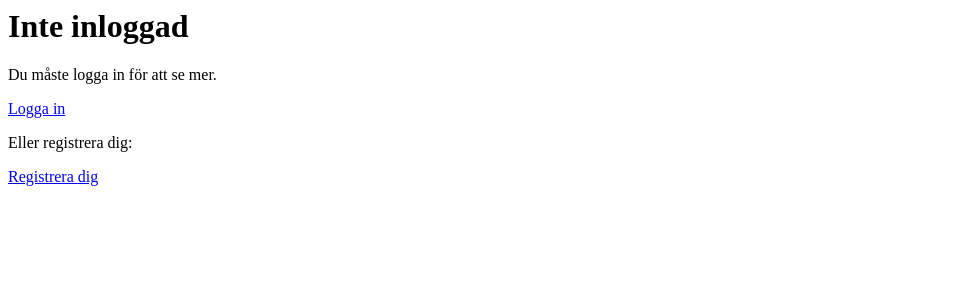
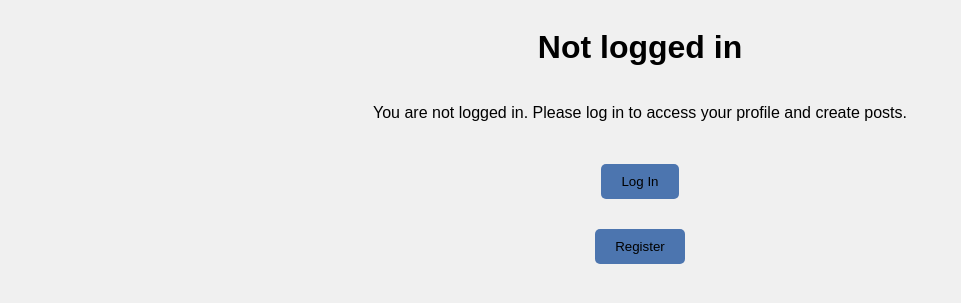
Before and after one commit to edu-polmar/Miniprojekt-forum-f-r-f-rskallar, a Flask app: page / in a window 1280 px wide. Shown: the top 303 px of the page, without its empty margins (0-961 px from the left). Run offline with Flask 3, Linux system fonts and the light colour scheme.

Commit message:
html and styling for all sites

```diff
--- a/app.py
+++ b/app.py
@@ -26,25 +26,9 @@ def index():
 
     if username:
         # Anpassat innehåll för inloggad användare
-        return f'''
-            <h1>Välkommen, {username}!</h1>
-            <p>Du är inloggad och behöver inte logga in igen när du klickar runt.</p>
-            <ul>
-                <button><a href="/profile">Min profil</a></button>
-                <button><a href="/posts">Skapa inlägg</a></button>
-                <br>
-                <button><a href="/logout">Logga ut</a></button>
-            </ul>
-        '''
+        return render_template('index.html', username=username)
     else:
-        return '''
-            <h1>Inte inloggad</h1>
-            <p>Du måste logga in för att se mer.</p>
-            <a href="/login">Logga in</a>
-            <p>Eller registrera dig:</p>
-            <a href="/register">Registrera dig</a>
-        '''
-
+        return render_template('home.html', username=None)
 
 @app.route('/login', methods=['GET', 'POST'])
 def login():
@@ -62,18 +46,10 @@ def login():
             session['username'] = username   # <-- Här skapas sessionen!
             return redirect(url_for('index'))
         else:
-            return 'Fel användarnamn eller lösenord. <a href="/login">Försök igen</a>'
+            return '<p style="position:absolute; left:50%; top:20%; transform:translate(-50%, -80%)">Invalid username or password.<br/> <a href="/login">Try again</a></p>'
 
     # GET: visa formuläret
-    return '''
-        <h1>Logga in</h1>
-        <form method="post">
-            Användarnamn: <input type="text" name="username"><br>
-            Lösenord:     <input type="password" name="passwd"><br>
-            <input type="submit" value="Logga in">
-        </form>
-        <p><i>Testa: alice/katt123 eller bob/hund456</i></p>
-    '''
+    return render_template('login.html')
 
 @app.route('/register', methods=['GET', 'POST'])
 def register():
@@ -128,19 +104,7 @@ def make_posts():
 
         return redirect(url_for('make_posts'))  # Skicka tillbaka till startsidan efter inlägg
 
-    return '''
-            <h1>Create post</h1>
-            <form method="post">
-                Post: <input type="text" name="post"><br>
-                <input type="submit" value="Skicka">
-            </form>
-
-            <button><a href="/">Tillbaka</a></button>
-
-            <h2>Alla inlägg</h2>
-            <ul>
-    ''' + ''.join(f'<li><strong>{post[0]}</strong> ({post[2]}): {post[1]}</li>' for post in get_all_posts()) + '''
-        '''
+    return render_template('posts.html', posts=get_all_posts())
 
 @app.route('/profile', methods=['GET'])
 def profile():
--- a/static/profile.css
+++ b/static/style.css
@@ -26,3 +26,26 @@ button a {
 button:hover {
   background-color: #3b5a8c;
 }
+
+ul {
+  display: flex;
+  justify-content: center;
+  align-items: center;
+  flex-direction: column;
+  padding: 0;
+}
+
+li {
+  margin-bottom: 10px;
+  list-style-type: none;
+}
+
+input[type="submit"] {
+  background-color: #4c75af;
+  color: rgb(0, 0, 0);
+  padding: 10px 20px;
+  margin: 10px;
+  border: none;
+  border-radius: 5px;
+  cursor: pointer;
+}
--- /dev/null
+++ b/templates/home.html
@@ -0,0 +1,27 @@
+<!doctype html>
+<html lang="en">
+  <head>
+    <meta charset="UTF-8" />
+    <meta name="viewport" content="width=device-width, initial-scale=1.0" />
+    <title>Home</title>
+    <link
+      rel="stylesheet"
+      href="{{ url_for('static', filename='style.css') }}"
+    />
+  </head>
+  <body>
+    <h1>Not logged in</h1>
+    <p>
+      You are not logged in. Please log in to access your profile and create
+      posts.
+    </p>
+    <ul>
+      <li>
+        <button><a href="/login">Log In</a></button>
+      </li>
+      <li>
+        <button><a href="/register">Register</a></button>
+      </li>
+    </ul>
+  </body>
+</html>
--- a/templates/profile.html
+++ b/templates/profile.html
@@ -4,6 +4,10 @@
     <meta charset="UTF-8" />
     <meta name="viewport" content="width=device-width, initial-scale=1.0" />
     <title>My Profile</title>
+    <link
+      rel="stylesheet"
+      href="{{ url_for('static', filename='style.css') }}"
+    />
     <link
       rel="stylesheet"
       href="{{ url_for('static', filename='profile.css') }}"
```
Also changed, not shown: static/posts.css (added, +14 -0 lines), templates/index.html (added, +25 -0 lines), templates/login.html (added, +22 -0 lines), templates/posts.html (added, +31 -0 lines).
